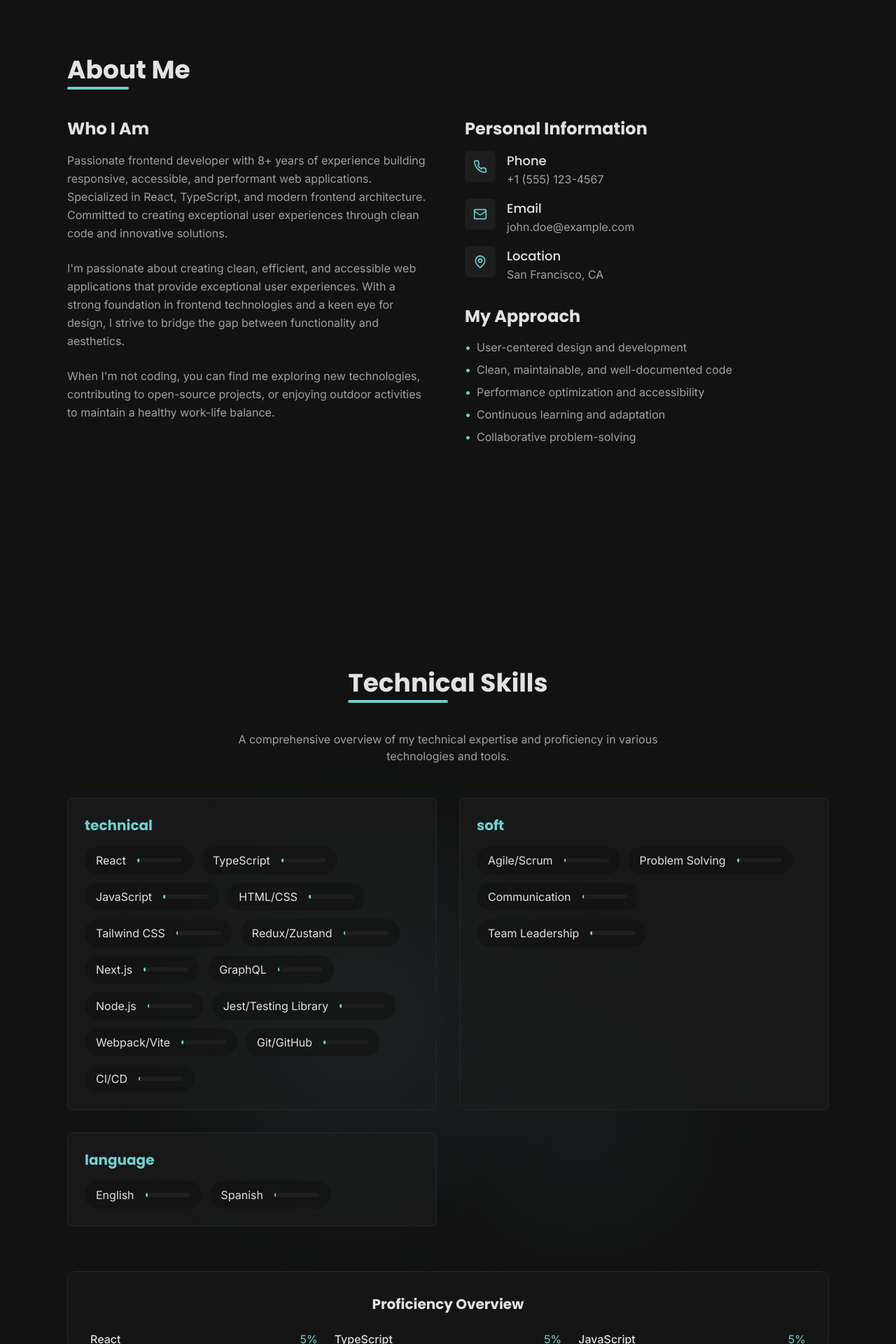
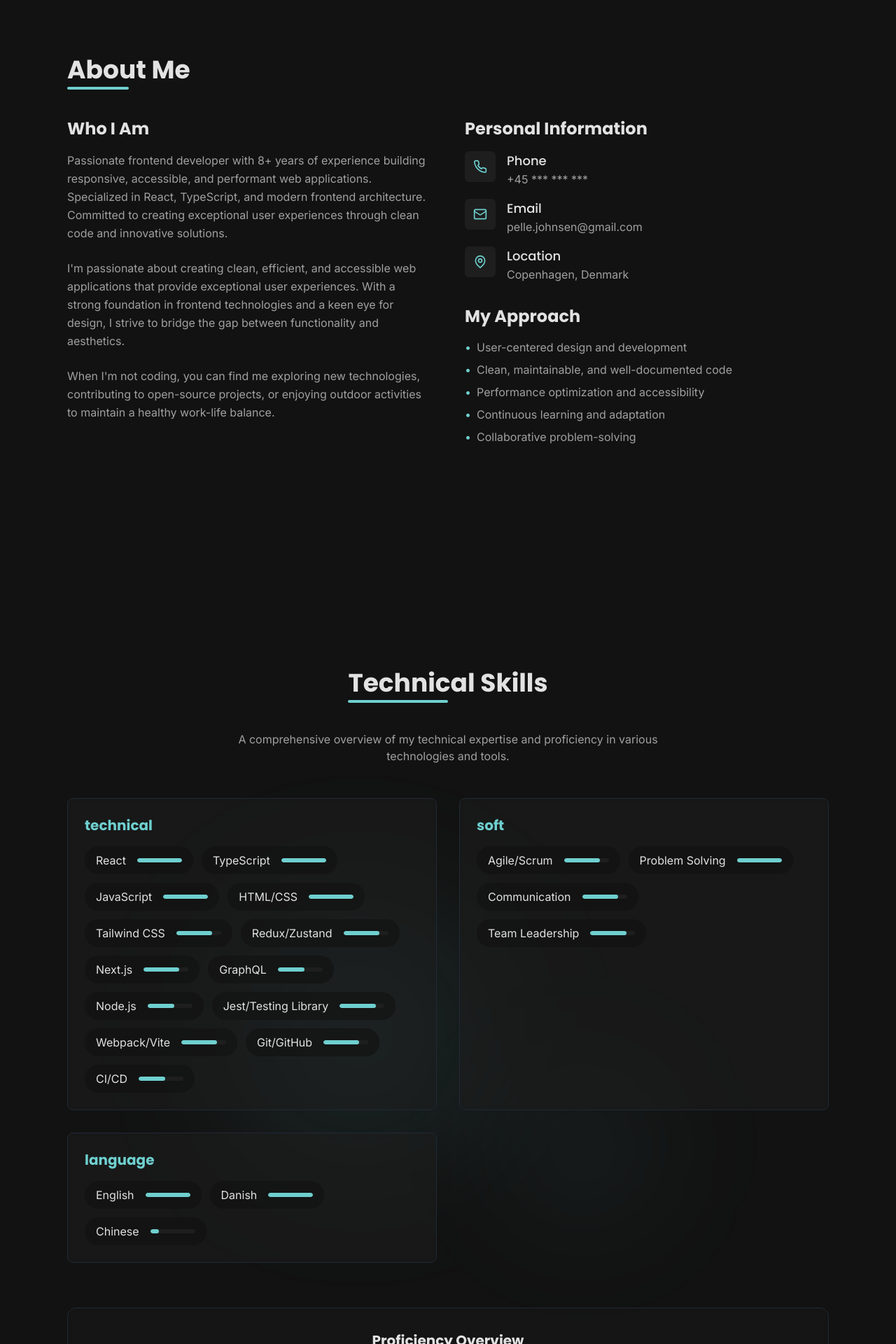
Before and after one commit to pjoe/pjoe.github.io, a React (Vite) app: page / in a window 1280 px wide. Shown: the part 880-2800 px from the top of the page at 70% size. Built offline with nearby package versions, Linux system fonts and the light colour scheme.

Commit message:
feat: data update

```diff
--- a/index.html
+++ b/index.html
@@ -1,14 +1,20 @@
-<!doctype html>
+<!DOCTYPE html>
 <html lang="en">
   <head>
     <meta charset="UTF-8" />
     <link rel="icon" type="image/svg+xml" href="/favicon.svg" />
     <meta name="viewport" content="width=device-width, initial-scale=1.0" />
-    <meta name="description" content="Professional resume and portfolio website showcasing skills, experience, and projects" />
-    <link rel="preconnect" href="https://fonts.googleapis.com">
-    <link rel="preconnect" href="https://fonts.gstatic.com" crossorigin>
-    <link href="https://fonts.googleapis.com/css2?family=Inter:wght@300;400;500;600;700&family=Poppins:wght@500;600;700&display=swap" rel="stylesheet">
-    <title>John Doe | Professional Resume</title>
+    <meta
+      name="description"
+      content="Professional resume and portfolio website showcasing skills, experience, and projects"
+    />
+    <link rel="preconnect" href="https://fonts.googleapis.com" />
+    <link rel="preconnect" href="https://fonts.gstatic.com" crossorigin />
+    <link
+      href="https://fonts.googleapis.com/css2?family=Inter:wght@300;400;500;600;700&family=Poppins:wght@500;600;700&display=swap"
+      rel="stylesheet"
+    />
+    <title>Pelle Johnsen | Professional Resume</title>
   </head>
   <body>
     <div id="root"></div>
--- a/src/App.tsx
+++ b/src/App.tsx
@@ -1,19 +1,19 @@
-import { useEffect } from 'react';
-import Header from './components/Header';
-import Hero from './components/Hero';
-import About from './components/About';
-import Skills from './components/Skills';
-import Experience from './components/Experience';
-import Education from './components/Education';
-import Projects from './components/Projects';
-import Contact from './components/Contact';
-import Footer from './components/Footer';
-import BackgroundGradient from './components/BackgroundGradient';
+import { useEffect } from "react";
+import Header from "./components/Header";
+import Hero from "./components/Hero";
+import About from "./components/About";
+import Skills from "./components/Skills";
+import Experience from "./components/Experience";
+import Education from "./components/Education";
+import Projects from "./components/Projects";
+import Contact from "./components/Contact";
+import Footer from "./components/Footer";
+import BackgroundGradient from "./components/BackgroundGradient";
 
 function App() {
   useEffect(() => {
     // Update page title
-    document.title = 'John Doe | Professional Resume';
+    document.title = "Pelle Johnsen | Professional Resume";
   }, []);
 
   return (
--- a/src/components/Skills.tsx
+++ b/src/components/Skills.tsx
@@ -1,5 +1,5 @@
-import { motion } from 'framer-motion';
-import resumeData from '../data/resumeData';
+import { motion } from "framer-motion";
+import resumeData from "../data/resumeData";
 
 const Skills = () => {
   // Group skills by category
@@ -16,14 +16,14 @@ const Skills = () => {
     show: {
       opacity: 1,
       transition: {
-        staggerChildren: 0.1
-      }
-    }
+        staggerChildren: 0.1,
+      },
+    },
   };
 
   const item = {
     hidden: { opacity: 0, y: 20 },
-    show: { opacity: 1, y: 0 }
+    show: { opacity: 1, y: 0 },
   };
 
   return (
@@ -44,7 +44,8 @@ const Skills = () => {
         >
           <h2 className="section-title mx-auto">Technical Skills</h2>
           <p className="text-text-secondary max-w-2xl mx-auto">
-            A comprehensive overview of my technical expertise and proficiency in various technologies and tools.
+            A comprehensive overview of my technical expertise and proficiency
+            in various technologies and tools.
           </p>
         </motion.div>
 
@@ -57,9 +58,14 @@ const Skills = () => {
               whileInView={{ opacity: 1, y: 0 }}
               viewport={{ once: true }}
               transition={{ duration: 0.5 }}
-              whileHover={{ y: -5, boxShadow: '0 10px 25px -5px rgba(111, 207, 207, 0.2)' }}
+              whileHover={{
+                y: -5,
+                boxShadow: "0 10px 25px -5px rgba(111, 207, 207, 0.2)",
+              }}
             >
-              <h3 className="text-xl font-bold mb-4 text-accent-primary">{category}</h3>
+              <h3 className="text-xl font-bold mb-4 text-accent-primary">
+                {category}
+              </h3>
 
               <motion.div
                 className="flex flex-wrap gap-3"
@@ -73,7 +79,10 @@ const Skills = () => {
                     key={skill.name}
                     className="bg-background-dark/60 px-4 py-2 rounded-full flex items-center gap-2"
                     variants={item}
-                    whileHover={{ scale: 1.05, backgroundColor: 'rgba(111, 207, 207, 0.1)' }}
+                    whileHover={{
+                      scale: 1.05,
+                      backgroundColor: "rgba(111, 207, 207, 0.1)",
+                    }}
                   >
                     {skill.icon && (
                       <span className="text-accent-primary">{skill.icon}</span>
@@ -84,7 +93,7 @@ const Skills = () => {
                         <motion.div
                           className="h-full bg-accent-primary rounded-full"
                           initial={{ width: 0 }}
-                          whileInView={{ width: `${skill.level}%` }}
+                          whileInView={{ width: `${skill.level * 20}%` }}
                           viewport={{ once: true }}
                           transition={{ duration: 1, delay: 0.5 }}
                         />
@@ -105,7 +114,9 @@ const Skills = () => {
           viewport={{ once: true }}
           transition={{ duration: 0.5 }}
         >
-          <h3 className="text-xl font-bold mb-6 text-center">Proficiency Overview</h3>
+          <h3 className="text-xl font-bold mb-6 text-center">
+            Proficiency Overview
+          </h3>
 
           <div className="grid grid-cols-1 sm:grid-cols-2 lg:grid-cols-3 gap-6">
             {resumeData.skills.slice(0, 6).map((skill) => (
--- a/src/data/resumeData.ts
+++ b/src/data/resumeData.ts
@@ -66,17 +66,17 @@ export interface ResumeData {
 }
 
 const resumeData: ResumeData = {
-  name: "John Doe",
-  title: "Senior Frontend Developer",
+  name: "Pelle Johnsen",
+  title: "Seasoned Software Engineer and Technical Leader",
   bio: "Passionate frontend developer with 8+ years of experience building responsive, accessible, and performant web applications. Specialized in React, TypeScript, and modern frontend architecture. Committed to creating exceptional user experiences through clean code and innovative solutions.",
   contact: {
-    email: "john.doe@example.com",
-    phone: "+1 (555) 123-4567",
-    location: "San Francisco, CA",
-    linkedin: "https://linkedin.com/in/johndoe",
-    github: "https://github.com/johndoe",
+    email: "pelle.johnsen@gmail.com",
+    phone: "+45 *** *** ***",
+    location: "Copenhagen, Denmark",
+    linkedin: "https://linkedin.com/in/pellej",
+    github: "https://github.com/pjoe",
     twitter: "https://twitter.com/johndoe",
-    website: "https://johndoe.dev",
+    website: "https://pjoe.github.io",
   },
   availability: {
     status: "Full-time employed",
@@ -101,7 +101,8 @@ const resumeData: ResumeData = {
     { name: "Communication", level: 4, category: "soft" },
     { name: "Team Leadership", level: 4, category: "soft" },
     { name: "English", level: 5, category: "language" },
-    { name: "Spanish", level: 3, category: "language" },
+    { name: "Danish", level: 5, category: "language" },
+    { name: "Chinese", level: 1, category: "language" },
   ],
   experience: [
     {
```
